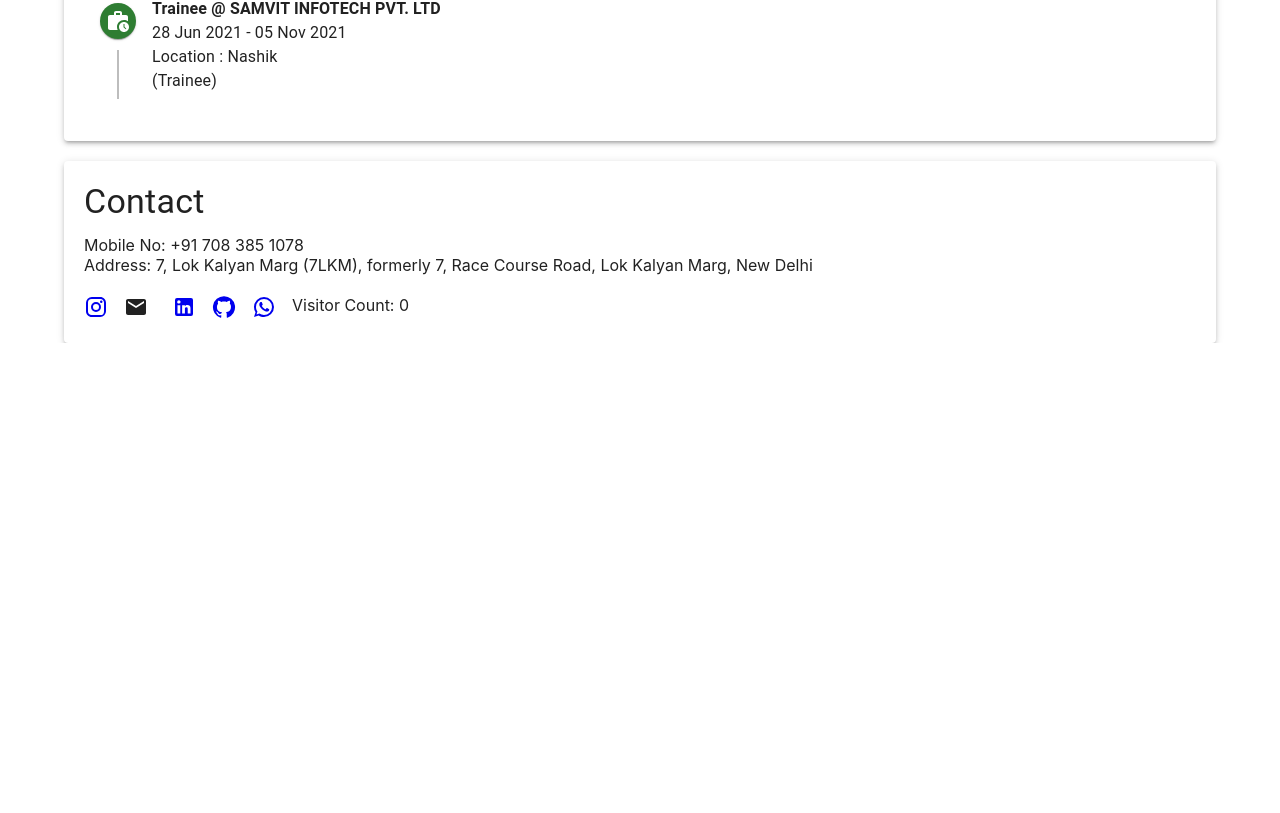
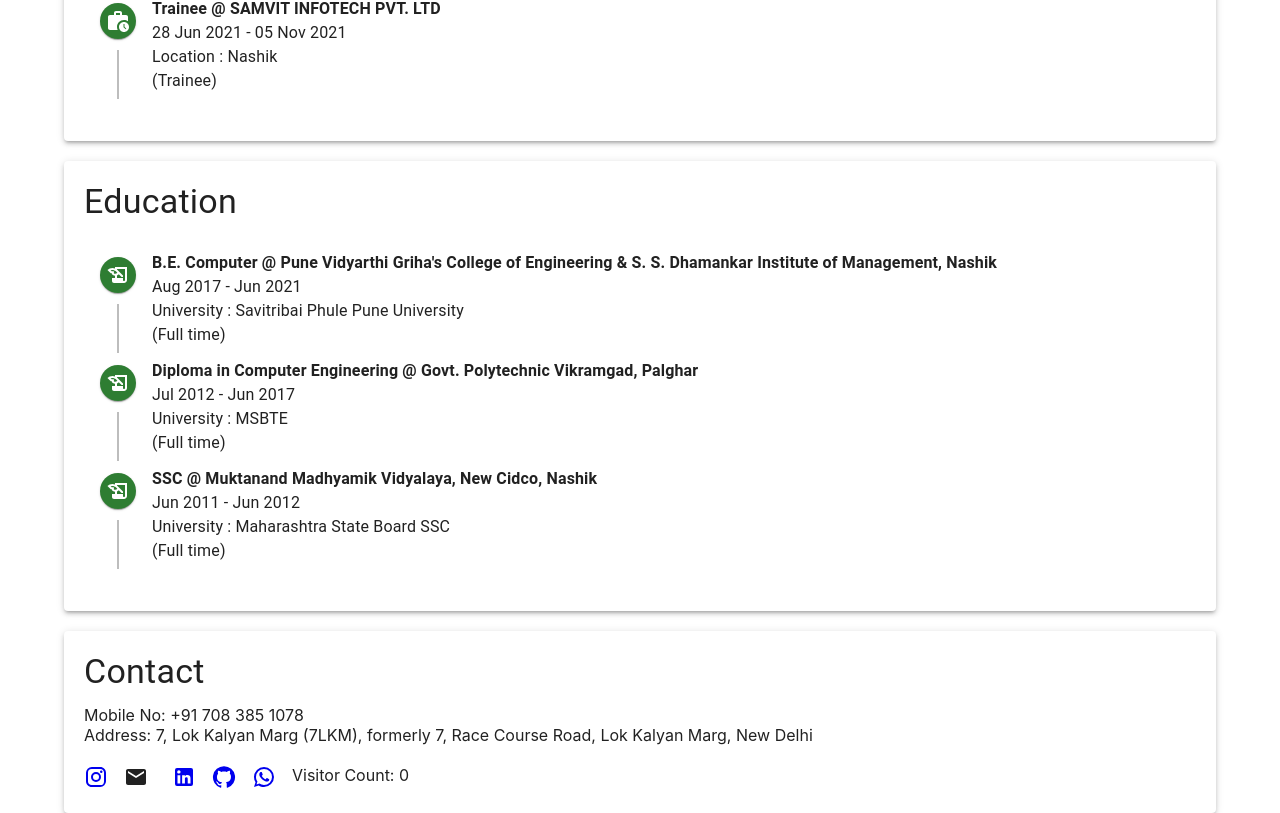
Before and after one commit to nishant4214/user-profile-app, a React (Create React App) app: page / in a window 1280 px wide. Shown: the part 1084-1897 px from the top of the page. Before the commit the page ends 1427 px from the top, so only its background shows below. Built offline with nearby package versions, Linux system fonts and the light colour scheme; no server answers.

Commit message:
education added

```diff
--- a/src/Contact.jsx
+++ b/src/Contact.jsx
@@ -31,16 +31,16 @@ function Contact({ Contact }) {
         fetchVisitorCount(); // Refresh the count
     };
 
+    const hasIncremented = localStorage.getItem('hasIncremented');
 
     useEffect(() => {
         fetchVisitorCount(); // Get the current count when the component mounts
-        const hasIncremented = localStorage.getItem('hasIncremented');
 
         if (!hasIncremented) {
             incrementVisitorCount(); // Increment count only if not done already
             localStorage.setItem('hasIncremented', 'true'); // Mark that the increment has occurred
         }
-    }, []); // Dependency array with hasIncremented
+    }, [hasIncremented]); // Dependency array with hasIncremented
 
 
     return (
--- /dev/null
+++ b/src/Education.jsx
@@ -0,0 +1,41 @@
+import React from 'react';
+import Timeline from '@mui/lab/Timeline';
+import TimelineItem from '@mui/lab/TimelineItem';
+import  { timelineItemClasses } from '@mui/lab/TimelineItem';
+import {
+    Typography,
+    Paper
+  } from '@mui/material';
+import TimelineSeparator from '@mui/lab/TimelineSeparator';
+import TimelineConnector from '@mui/lab/TimelineConnector';
+import TimelineContent from '@mui/lab/TimelineContent';
+import TimelineDot from '@mui/lab/TimelineDot';
+import HistoryEduIcon from '@mui/icons-material/HistoryEdu';
+function Education({sortedEducations}){
+   return (
+    <Paper elevation={3} style={{ padding: '20px' }}>
+        <Typography variant="h4" align="left" gutterBottom>
+            Education
+        </Typography>
+        <Timeline  sx={{
+        [`& .${timelineItemClasses.root}:before`]: {
+        flex: 0,
+        padding: 0,
+        },
+    }}>
+        {sortedEducations.map((education, index) => (
+        <TimelineItem key={index}>
+            <TimelineSeparator>
+            <TimelineDot  color="success"><HistoryEduIcon /></TimelineDot>
+
+                <TimelineConnector />
+                </TimelineSeparator>
+                <TimelineContent><h7 style={{fontWeight:'bold'}}>{education.course} @ {education.institute} </h7><br/> {education.startDate} - {education.endDate} <br/> University : {education.university} <br/>  ({education.educationType})</TimelineContent>
+                </TimelineItem>
+        ))}
+        </Timeline>
+    </Paper>
+    );
+}
+
+export default Education;
--- a/src/UserProfile.jsx
+++ b/src/UserProfile.jsx
@@ -15,6 +15,7 @@ import {
 } from '@mui/material';
 
 import Experience from './Expericence';
+import Education from './Education'
 import Contact from './Contact';
 
 const UserProfile = () => {
@@ -62,11 +63,41 @@ const UserProfile = () => {
         employmentType : "Regular"
       },
     ],
+    education : [
+      {
+        institute : "Muktanand Madhyamik Vidyalaya, New Cidco, Nashik",
+        university : "Maharashtra State Board SSC",
+        startDate : "Jun 2011",
+        endDate : "Jun 2012",
+        course : "SSC",
+        grade : "76.20%",
+        educationType : "Full time"
+      },
+      {
+        institute : "Govt. Polytechnic Vikramgad, Palghar",
+        university : "MSBTE",
+        startDate : "Jul 2012",
+        endDate : "Jun 2017",
+        course : "Diploma in Computer Engineering",
+        grade : "64.75",
+        educationType : "Full time"
+      },
+      {
+        institute : "Pune Vidyarthi Griha's College of Engineering & S. S. Dhamankar Institute of Management, Nashik",
+        university : "Savitribai Phule Pune University",
+        startDate : "Aug 2017",
+        endDate : "Jun 2021",
+        course : "B.E. Computer",
+        grade : "7.08 CGPA",
+        educationType : "Full time"
+      }
+    ],
     frontendSkills : "ReactJS, Html, CSS, Jquery, Bootstrap 5, AJAX",
     backendSkills : "Rest API, DOT NET Core, Microservices, SQL, PostgreSql",
     otherSkills : "NGINX, IIS, GIT, Azure"
   });
   const sortedExperiences = userData.experience.sort((a, b) => new Date(b.startDate) - new Date(a.startDate));
+  const sortedEducations = userData.education.sort((a, b) => new Date(b.startDate) - new Date(a.startDate));
 
   const [isEditing, setIsEditing] = useState(false);
 
@@ -151,6 +182,8 @@ const UserProfile = () => {
       <br/>
       <Experience sortedExperiences={sortedExperiences}/>
       <br/>
+      <Education sortedEducations={sortedEducations}/>
+      <br/>
       <Contact Contact={userData}/>
     </Container>
   );
```
Also changed, not shown: 1 other file (tests, documents, lock files or other folders).
